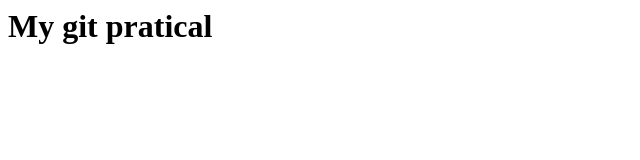
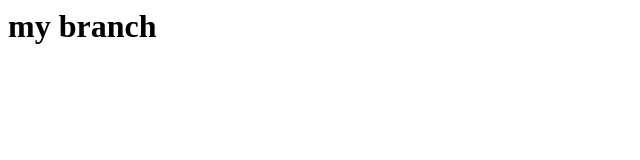
Before and after one commit to NehuPatel/Test-git, a plain HTML site: page index.html in a window 1280 px wide. Shown: the whole page, without its empty margins (0-640 px from the left). Drawn offline with Linux system fonts and the light colour scheme.

Commit message:
mybranchdat

```diff
--- a/index.html
+++ b/index.html
@@ -1,3 +1,4 @@
 <h1>
-    My git pratical
+
+    my branch
 </h1>
```
